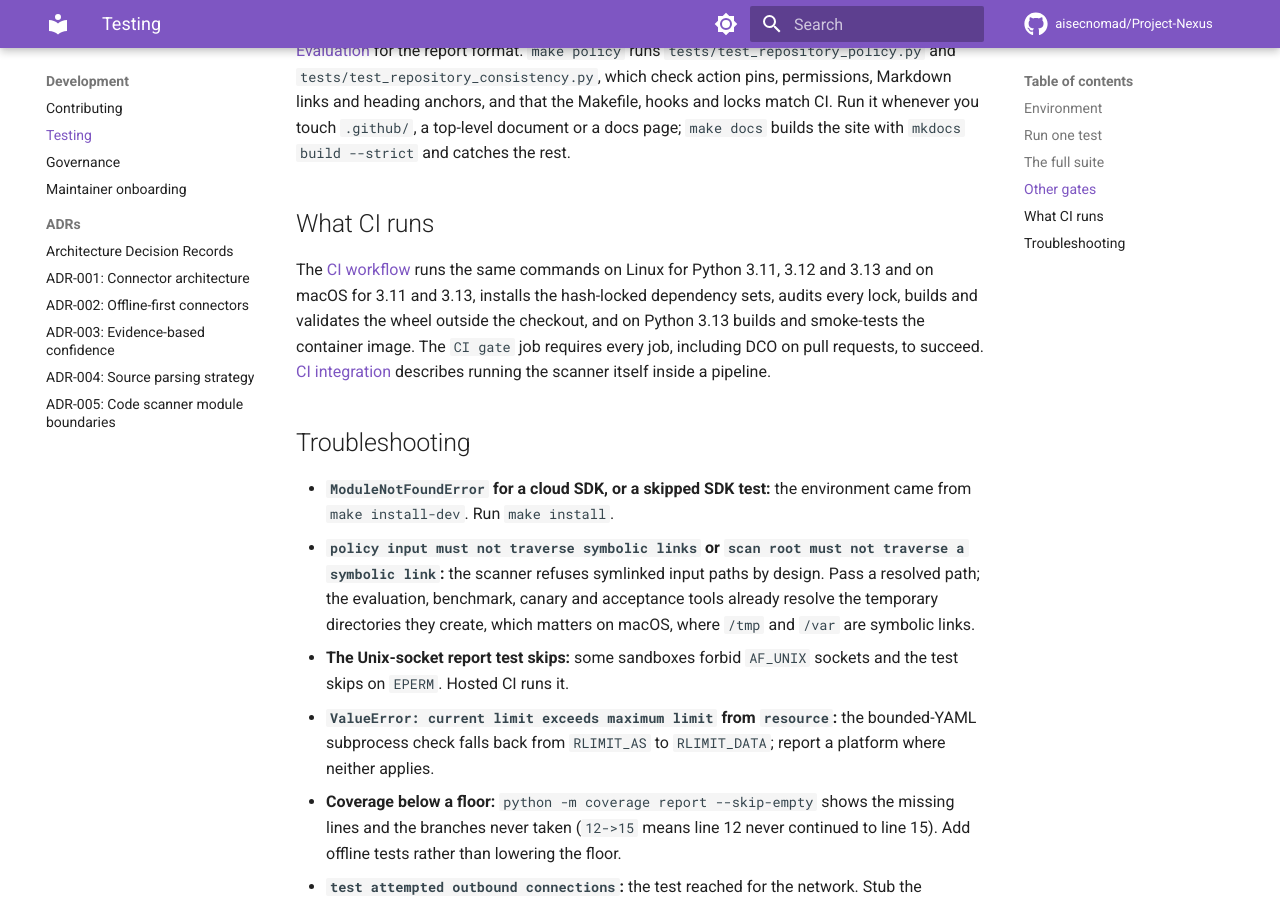
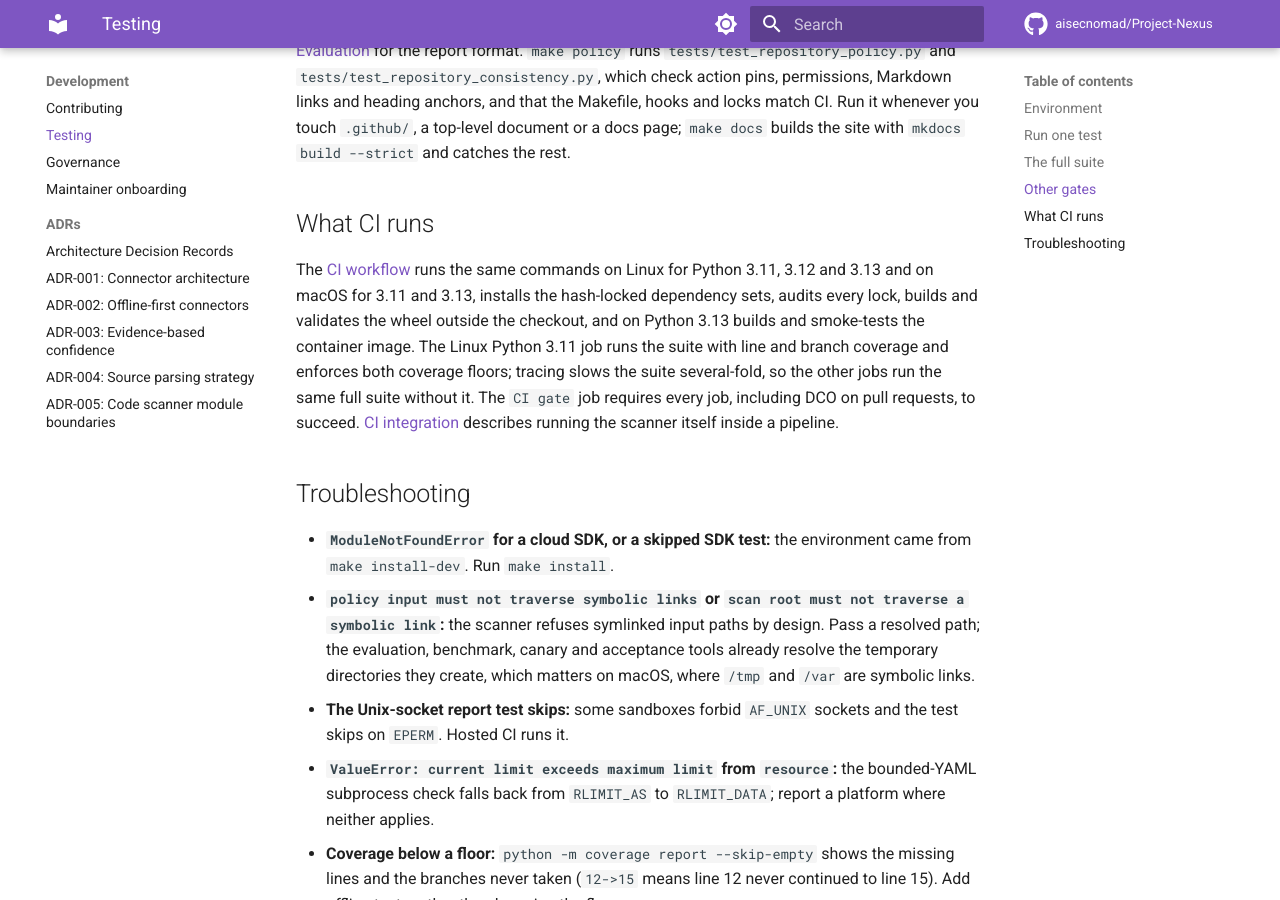
Before and after one commit to aisecnomad/Project-Nexus, an MkDocs documentation site: the page built from docs/testing.md, in a window 1280 px wide and 900 px high, scrolled down 2236 px. Built offline with MkDocs 1.6.1 and Material for MkDocs 9.7.7, drawn with Linux system fonts in a browser that asks for light colours; comment, search, counter and statistics services are not loaded.

Commit message:
Trace coverage on one Linux CI leg and run the rest untraced
All five test jobs ran the whole suite under coverage, 12-23 minutes per
job, although the floors measure the tests rather than the interpreter.
Only Linux Python 3.11 now traces lines and branches and enforces the
aggregate and per-connector floors; Linux 3.12 and 3.13 and both macOS
jobs run the same full suite with plain pytest. The CI gate still
requires every job. A policy test pins one coverage leg, its gate step
after it, and a full-suite run on every other leg.

Locally, with the earlier commits, the full suite took 501 s with branch
coverage (1,022 s before them) and 208 s without coverage.

Co-Authored-By: Claude Opus 5.5 <noreply@anthropic.com>
Claude-Session: https://claude.ai/code/session_01MgqwgJ3mZY4AfBY9zQH3vZ
Signed-off-by: Claude <noreply@anthropic.com>

```diff
--- a/docs/testing.md
+++ b/docs/testing.md
@@ -113,9 +113,12 @@ The [CI workflow](https://github.com/aisecnomad/Project-Nexus/blob/main/.github/
 runs the same commands on Linux for Python 3.11, 3.12 and 3.13 and on macOS for
 3.11 and 3.13, installs the hash-locked dependency sets, audits every lock,
 builds and validates the wheel outside the checkout, and on Python 3.13 builds
-and smoke-tests the container image. The `CI gate` job requires every job,
-including DCO on pull requests, to succeed. [CI integration](operations/ci.md)
-describes running the scanner itself inside a pipeline.
+and smoke-tests the container image. The Linux Python 3.11 job runs the suite
+with line and branch coverage and enforces both coverage floors; tracing slows
+the suite several-fold, so the other jobs run the same full suite without it.
+The `CI gate` job requires every job, including DCO on pull requests, to
+succeed. [CI integration](operations/ci.md) describes running the scanner
+itself inside a pipeline.
 
 ## Troubleshooting
 
```
Also changed, not shown: CONTRIBUTING.md (+3 -0 lines), 2 other files.
